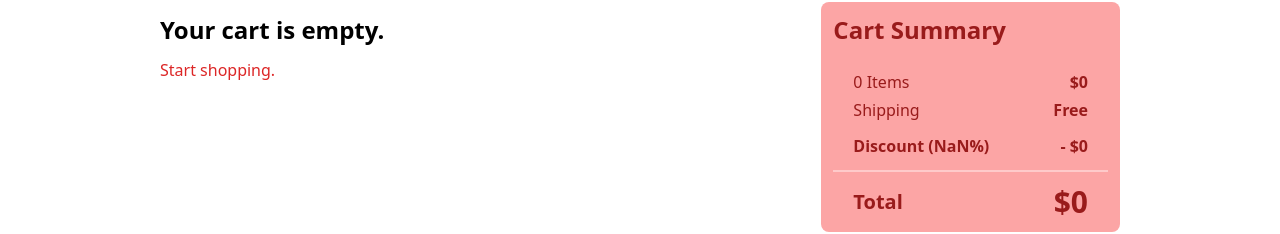
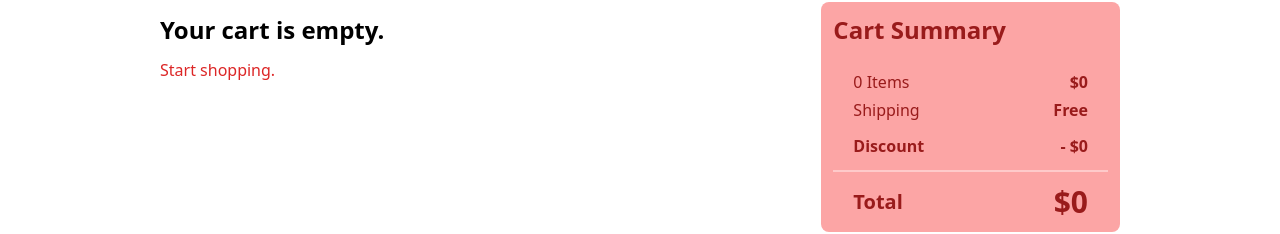
Before and after one commit to wisammechano/e-cart, a React (Create React App) app: page /cart in a window 1280 px wide. Shown: the part 110-344 px from the top of the page. Built offline with nearby package versions, Linux system fonts and the light colour scheme.

Commit message:
some ui tweaks

```diff
--- a/src/components/CartSummary.jsx
+++ b/src/components/CartSummary.jsx
@@ -7,7 +7,10 @@ export default function CartSummary({ cart }) {
           <p className="mb-1">{cart.count} Items</p>
           <p className="mb-1">Shipping</p>
           <p className="mt-3 font-semibold">
-            Discount ({((cart.discountTotal / cart.total) * 100).toFixed(1)}%)
+            Discount{" "}
+            {cart.discountTotal > 0 && (
+              <>({((cart.discountTotal / cart.total) * 100).toFixed(1)}%)</>
+            )}
           </p>
         </div>
         <div className="text-right font-semibold">
--- a/src/pages/Cart.jsx
+++ b/src/pages/Cart.jsx
@@ -38,7 +38,9 @@ export default function Cart() {
             <CartItem
               key={item.id}
               item={item}
-              onRemove={() => dispatch(removeItem({ item }))}
+              onRemove={() =>
+                dispatch(removeItem({ item, amount: -1 * item.quantity }))
+              }
               onQuantity={(amount) => {
                 if (amount > 0) {
                   dispatch(addItem({ item, amount }));
```
